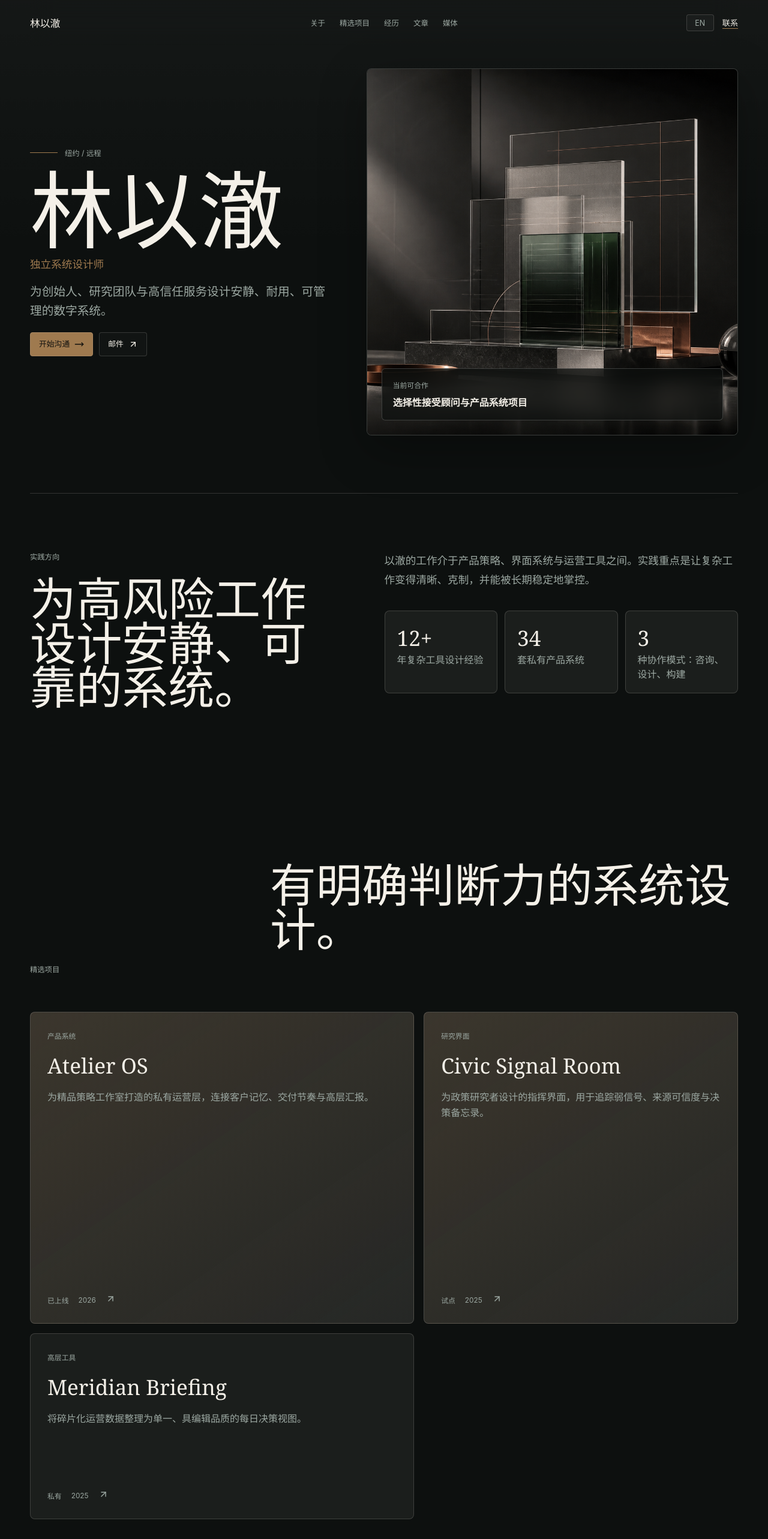
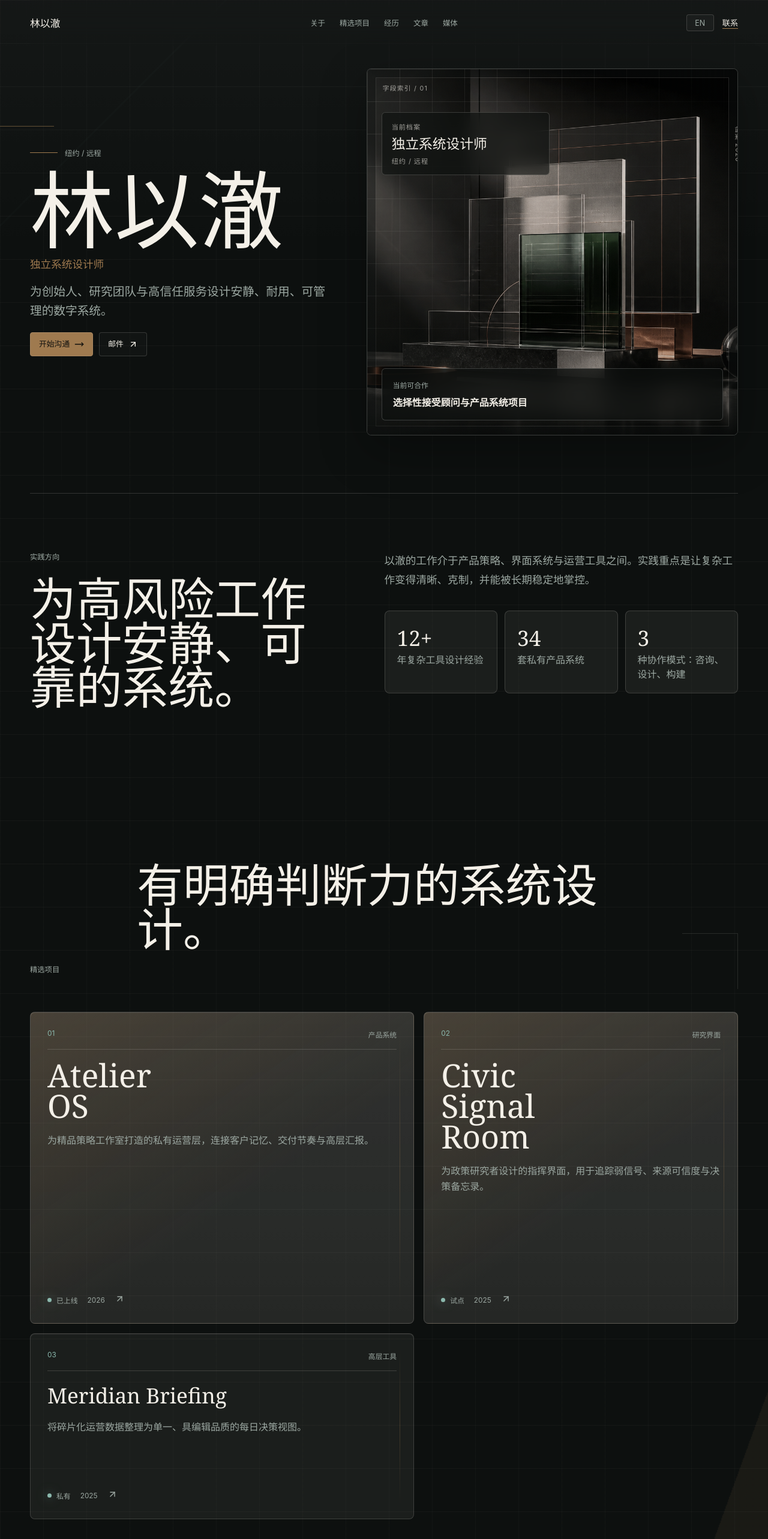
Before and after one commit to yzhiheng05/premium-personal-site, a React (Vite) app: page / in a window 1280 px wide. Shown: the top 2566 px of the page at 60% size. Built offline with nearby package versions, Linux system fonts and the light colour scheme.

Commit message:
Enhance public site visual depth

```diff
--- a/src/components/public/sections.tsx
+++ b/src/components/public/sections.tsx
@@ -57,6 +57,18 @@ export function HeroSection({
       </div>
       <div className="hero-visual" aria-label="Studio visual">
         {profile.heroImageUrl ? <img src={profile.heroImageUrl} alt="" /> : null}
+        <div className="hero-grid" aria-hidden="true" />
+        <div className="hero-coordinate hero-coordinate-top" aria-hidden="true">
+          {copy.fieldIndex} / 01
+        </div>
+        <div className="hero-coordinate hero-coordinate-side" aria-hidden="true">
+          {copy.dossier} 2026
+        </div>
+        <div className="hero-dossier">
+          <span>{copy.currentFile}</span>
+          <strong>{profile.role}</strong>
+          <small>{profile.location}</small>
+        </div>
         <div className="hero-panel">
           <span>{copy.availability}</span>
           <strong>{profile.availability}</strong>
@@ -113,15 +125,18 @@ export function ProjectsSection({
         <h2>{copy.projectsHeading}</h2>
       </div>
       <div className="project-list">
-        {visible.map((project) => (
+        {visible.map((project, index) => (
           <article className={project.featured ? "project featured" : "project"} key={project.id}>
-            <div>
-              <span>{project.category}</span>
+            <div className="project-body">
+              <div className="project-meta">
+                <span>{String(index + 1).padStart(2, "0")}</span>
+                <span>{project.category}</span>
+              </div>
               <h3>{project.title}</h3>
               <p>{project.description}</p>
             </div>
             <footer>
-              <span>{project.status}</span>
+              <span className="project-status">{project.status}</span>
               <span>{project.year}</span>
               {project.link ? (
                 <a href={project.link} aria-label={`${project.title} link`}>
@@ -214,11 +229,16 @@ export function MediaSection({ media, language }: { media: MediaItem[]; language
       <div className="media-grid">
         {media
           .filter((item) => item.visible)
-          .map((item) => (
-            <article className={`media-item media-${item.type}`} key={item.id}>
+          .map((item, index) => (
+            <article
+              className={`media-item media-${item.type}${index === 0 ? " media-primary" : ""}`}
+              key={item.id}
+            >
               {item.type === "image" && item.url ? <img src={item.url} alt="" /> : <Sparkles size={28} />}
               <div>
-                <span>{item.type}</span>
+                <span>
+                  {copy.archiveRecord} {String(index + 1).padStart(2, "0")} / {item.type}
+                </span>
                 <h3>{item.title}</h3>
                 <p>{item.caption}</p>
               </div>
--- a/src/i18n.ts
+++ b/src/i18n.ts
@@ -23,6 +23,10 @@ export const publicCopy = {
     servicesHeading: "Focused engagements for teams with complicated work.",
     contactHeading: "Bring the shape of the work. I will bring the operating clarity.",
     languageLabel: "中文",
+    dossier: "Dossier",
+    currentFile: "Current file",
+    fieldIndex: "Field index",
+    archiveRecord: "Archive record",
   },
   zh: {
     contact: "联系",
@@ -45,6 +49,10 @@ export const publicCopy = {
     servicesHeading: "面向复杂团队的聚焦型合作。",
     contactHeading: "带来工作的轮廓，我负责让它变得清晰可执行。",
     languageLabel: "EN",
+    dossier: "档案",
+    currentFile: "当前档案",
+    fieldIndex: "字段索引",
+    archiveRecord: "档案记录",
   },
 } as const;
 
--- a/src/styles.css
+++ b/src/styles.css
@@ -14,6 +14,7 @@
   --muted: #9ca8a2;
   --line: rgba(244, 240, 232, 0.16);
   --accent: #9f7a4f;
+  --signal: #8bb8ad;
   --danger: #c86d62;
   --shadow: 0 24px 80px rgba(0, 0, 0, 0.32);
 }
@@ -45,11 +46,39 @@ button {
 }
 
 .app {
+  position: relative;
   min-height: 100vh;
   background:
+    linear-gradient(rgba(244, 240, 232, 0.035) 1px, transparent 1px),
+    linear-gradient(90deg, rgba(244, 240, 232, 0.025) 1px, transparent 1px),
     linear-gradient(180deg, rgba(255, 255, 255, 0.03), transparent 420px),
-    linear-gradient(110deg, transparent 0 62%, color-mix(in srgb, var(--accent), transparent 92%) 62% 100%),
+    linear-gradient(110deg, transparent 0 58%, color-mix(in srgb, var(--accent), transparent 91%) 58% 100%),
     var(--bg);
+  background-size:
+    72px 72px,
+    72px 72px,
+    auto,
+    auto,
+    auto;
+}
+
+.app::before {
+  position: fixed;
+  inset: 0;
+  z-index: 0;
+  pointer-events: none;
+  background:
+    linear-gradient(135deg, transparent 0 18%, color-mix(in srgb, var(--signal), transparent 94%) 18% 18.2%, transparent 18.2% 100%),
+    linear-gradient(90deg, transparent 0 8%, rgba(255, 255, 255, 0.04) 8% 8.08%, transparent 8.08% 100%);
+  opacity: 0.42;
+  content: "";
+}
+
+.site-shell {
+  position: relative;
+  z-index: 1;
+  width: min(1180px, calc(100% - 40px));
+  margin: 0 auto;
 }
 
 .theme-paper {
@@ -61,17 +90,13 @@ button {
   --text: #151715;
   --muted: #66706b;
   --line: rgba(10, 14, 13, 0.15);
+  --signal: #3f756e;
   --shadow: 0 24px 80px rgba(37, 29, 20, 0.16);
 }
 
 .theme-system {
   --bg: #101312;
   --bg-soft: #171d1b;
-}
-
-.site-shell {
-  width: min(1180px, calc(100% - 40px));
-  margin: 0 auto;
 }
 
 .topbar {
@@ -136,12 +161,23 @@ button {
 }
 
 .hero {
+  position: relative;
   display: grid;
   grid-template-columns: minmax(0, 0.9fr) minmax(360px, 1.1fr);
   align-items: center;
   gap: 54px;
   min-height: calc(100vh - 76px);
   padding-top: 38px;
+}
+
+.hero::before {
+  position: absolute;
+  top: 18%;
+  left: -7vw;
+  width: 130px;
+  height: 1px;
+  background: color-mix(in srgb, var(--accent), transparent 42%);
+  content: "";
 }
 
 .brand-line,
@@ -252,6 +288,7 @@ h3 {
   border-radius: 8px;
   background: var(--bg-soft);
   box-shadow: var(--shadow);
+  isolation: isolate;
 }
 
 .hero-visual img {
@@ -260,6 +297,96 @@ h3 {
   min-height: 610px;
   object-fit: cover;
   display: block;
+  filter: saturate(0.86) contrast(1.06);
+  transform: scale(1.015);
+}
+
+.hero-visual::before,
+.hero-visual::after,
+.hero-grid {
+  position: absolute;
+  inset: 0;
+  pointer-events: none;
+}
+
+.hero-visual::before {
+  z-index: 1;
+  border: 14px solid rgba(13, 16, 15, 0.42);
+  box-shadow: inset 0 0 0 1px rgba(244, 240, 232, 0.16);
+  content: "";
+}
+
+.hero-visual::after {
+  z-index: 2;
+  background:
+    linear-gradient(180deg, transparent 0 48%, rgba(13, 16, 15, 0.3) 100%),
+    linear-gradient(90deg, rgba(13, 16, 15, 0.48), transparent 42%, rgba(13, 16, 15, 0.18));
+  content: "";
+}
+
+.hero-grid {
+  z-index: 3;
+  background:
+    linear-gradient(rgba(244, 240, 232, 0.12) 1px, transparent 1px),
+    linear-gradient(90deg, rgba(244, 240, 232, 0.1) 1px, transparent 1px);
+  background-size: 54px 54px;
+  mask-image: linear-gradient(135deg, rgba(0, 0, 0, 0.9), transparent 62%);
+}
+
+.hero-coordinate,
+.hero-dossier,
+.hero-panel {
+  z-index: 4;
+}
+
+.hero-coordinate {
+  position: absolute;
+  color: rgba(244, 240, 232, 0.62);
+  font-size: 0.67rem;
+  letter-spacing: 0.12em;
+  text-transform: uppercase;
+}
+
+.hero-coordinate-top {
+  top: 24px;
+  left: 26px;
+}
+
+.hero-coordinate-side {
+  top: 118px;
+  right: -32px;
+  transform: rotate(90deg);
+  transform-origin: center;
+}
+
+.hero-dossier {
+  position: absolute;
+  top: 72px;
+  left: 24px;
+  width: min(280px, calc(100% - 48px));
+  border: 1px solid rgba(244, 240, 232, 0.18);
+  border-radius: 6px;
+  padding: 15px 16px;
+  background: rgba(13, 16, 15, 0.58);
+  backdrop-filter: blur(14px);
+}
+
+.hero-dossier span,
+.hero-dossier small {
+  display: block;
+  color: rgba(244, 240, 232, 0.62);
+  font-size: 0.7rem;
+  letter-spacing: 0.08em;
+  text-transform: uppercase;
+}
+
+.hero-dossier strong {
+  display: block;
+  margin: 8px 0;
+  font-family: Georgia, "Times New Roman", serif;
+  font-size: 1.42rem;
+  font-weight: 400;
+  line-height: 1.1;
 }
 
 .hero-panel {
@@ -292,11 +419,21 @@ h3 {
 }
 
 .section-head {
+  position: relative;
   display: flex;
   justify-content: space-between;
   gap: 36px;
   align-items: end;
   margin-bottom: 38px;
+}
+
+.section-head::after {
+  width: 92px;
+  height: 92px;
+  border-top: 1px solid var(--line);
+  border-right: 1px solid var(--line);
+  opacity: 0.7;
+  content: "";
 }
 
 .about {
@@ -355,19 +492,73 @@ h3 {
 }
 
 .project {
+  position: relative;
   display: flex;
   min-height: 310px;
   flex-direction: column;
   justify-content: space-between;
   padding: 28px;
+  overflow: hidden;
+  box-shadow: inset 0 1px 0 rgba(244, 240, 232, 0.08);
+  isolation: isolate;
+}
+
+.project::before {
+  position: absolute;
+  inset: -1px;
+  z-index: -1;
+  background:
+    linear-gradient(120deg, transparent 0 34%, rgba(255, 255, 255, 0.08) 48%, transparent 62%),
+    linear-gradient(180deg, rgba(255, 255, 255, 0.035), transparent 42%);
+  opacity: 0;
+  transform: translateX(-18%);
+  transition:
+    opacity 180ms ease,
+    transform 220ms ease;
+  content: "";
+}
+
+.project::after {
+  position: absolute;
+  top: 22px;
+  right: 22px;
+  bottom: 22px;
+  width: 1px;
+  background: linear-gradient(180deg, transparent, color-mix(in srgb, var(--accent), transparent 28%), transparent);
+  opacity: 0.42;
+  content: "";
 }
 
 .project.featured {
   grid-row: span 2;
   min-height: 520px;
   background:
-    linear-gradient(145deg, color-mix(in srgb, var(--accent), transparent 82%), transparent),
+    linear-gradient(145deg, color-mix(in srgb, var(--accent), transparent 78%), transparent 58%),
+    linear-gradient(180deg, rgba(255, 255, 255, 0.05), transparent),
     var(--surface-strong);
+}
+
+.project.featured h3 {
+  max-width: 8ch;
+  font-size: 3.35rem;
+  line-height: 0.95;
+}
+
+.project-body {
+  position: relative;
+  z-index: 1;
+}
+
+.project-meta {
+  display: flex;
+  justify-content: space-between;
+  gap: 14px;
+  border-bottom: 1px solid var(--line);
+  padding-bottom: 16px;
+}
+
+.project-meta span:first-child {
+  color: var(--signal);
 }
 
 .project h3 {
@@ -387,10 +578,27 @@ h3 {
 }
 
 .project footer {
+  position: relative;
+  z-index: 1;
   display: flex;
   align-items: center;
   gap: 16px;
   color: var(--muted);
+}
+
+.project-status {
+  display: inline-flex;
+  align-items: center;
+  gap: 8px;
+}
+
+.project-status::before {
+  width: 7px;
+  height: 7px;
+  border-radius: 999px;
+  background: var(--signal);
+  box-shadow: 0 0 18px color-mix(in srgb, var(--signal), transparent 28%);
+  content: "";
 }
 
 .timeline-list {
@@ -450,13 +658,34 @@ h3 {
 
 .media-grid {
   display: grid;
-  grid-template-columns: 1.2fr 0.8fr 0.8fr;
+  grid-template-columns: 1.15fr 0.85fr 0.85fr;
+  grid-auto-rows: minmax(210px, auto);
   gap: 16px;
 }
 
 .media-item {
+  position: relative;
+  display: flex;
+  flex-direction: column;
+  justify-content: space-between;
   min-height: 300px;
   overflow: hidden;
+  background:
+    linear-gradient(180deg, rgba(255, 255, 255, 0.035), transparent),
+    var(--surface);
+}
+
+.media-item::before {
+  position: absolute;
+  inset: 14px;
+  border: 1px solid rgba(244, 240, 232, 0.09);
+  pointer-events: none;
+  content: "";
+}
+
+.media-primary {
+  grid-row: span 2;
+  min-height: 520px;
 }
 
 .media-item img {
@@ -464,14 +693,22 @@ h3 {
   height: 280px;
   object-fit: cover;
   display: block;
+  filter: saturate(0.82) contrast(1.04);
+}
+
+.media-primary img {
+  height: 370px;
 }
 
 .media-item svg {
   margin: 28px;
   color: var(--accent);
+  filter: drop-shadow(0 0 22px color-mix(in srgb, var(--accent), transparent 52%));
 }
 
 .media-item div {
+  position: relative;
+  z-index: 1;
   padding: 22px;
 }
 
@@ -852,19 +1089,36 @@ select:focus {
 
 .motion-full .project,
 .motion-full .writing-card,
+.motion-full .media-item,
 .motion-full .service,
 .motion-full .button {
   transition:
     transform 180ms ease,
     border-color 180ms ease,
-    background 180ms ease;
+    background 180ms ease,
+    box-shadow 180ms ease;
 }
 
 .motion-full .project:hover,
 .motion-full .writing-card:hover,
+.motion-full .media-item:hover,
 .motion-full .service:hover {
   transform: translateY(-3px);
   border-color: color-mix(in srgb, var(--accent), var(--line) 45%);
+  box-shadow: 0 18px 48px rgba(0, 0, 0, 0.2);
+}
+
+.motion-full .project:hover::before {
+  opacity: 1;
+  transform: translateX(0);
+}
+
+.motion-full .media-item:hover img {
+  transform: scale(1.025);
+}
+
+.motion-full .media-item img {
+  transition: transform 240ms ease;
 }
 
 @media (max-width: 920px) {
@@ -904,8 +1158,20 @@ select:focus {
     min-height: 420px;
   }
 
+  .hero-dossier {
+    top: 58px;
+  }
+
+  .hero-coordinate-side {
+    display: none;
+  }
+
   .section-head {
     display: block;
+  }
+
+  .section-head::after {
+    display: none;
   }
 
   .project-list,
@@ -921,6 +1187,20 @@ select:focus {
 
   .project.featured {
     min-height: 360px;
+  }
+
+  .project.featured h3 {
+    max-width: none;
+    font-size: 2.45rem;
+  }
+
+  .media-primary {
+    grid-row: auto;
+    min-height: 340px;
+  }
+
+  .media-primary img {
+    height: 280px;
   }
 
   .timeline-row {
@@ -961,6 +1241,27 @@ select:focus {
     padding: 62px 0;
   }
 
+  .hero-copy {
+    min-width: 0;
+  }
+
+  .hero-dossier {
+    right: 18px;
+    left: 18px;
+    width: auto;
+  }
+
+  .hero-panel {
+    right: 18px;
+    left: 18px;
+    bottom: 18px;
+  }
+
+  .hero-coordinate-top {
+    left: 18px;
+    max-width: calc(100% - 36px);
+  }
+
   .form-grid,
   .admin-row,
   .card-toolbar {
```
Also changed, not shown: 1 other file (tests, documents, lock files or other folders).
